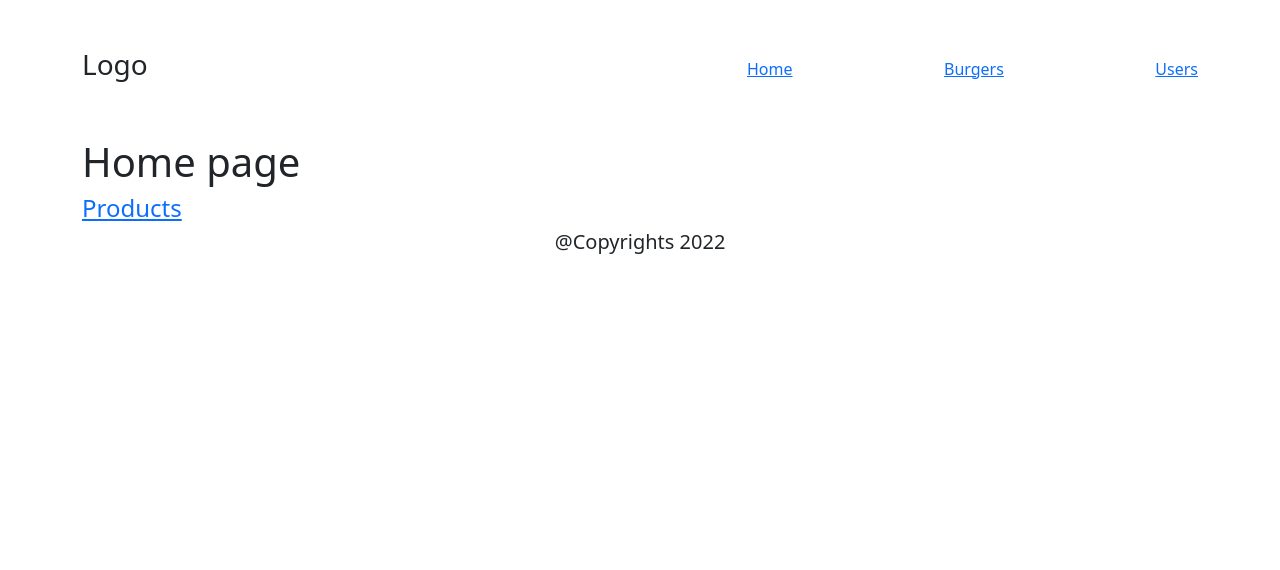
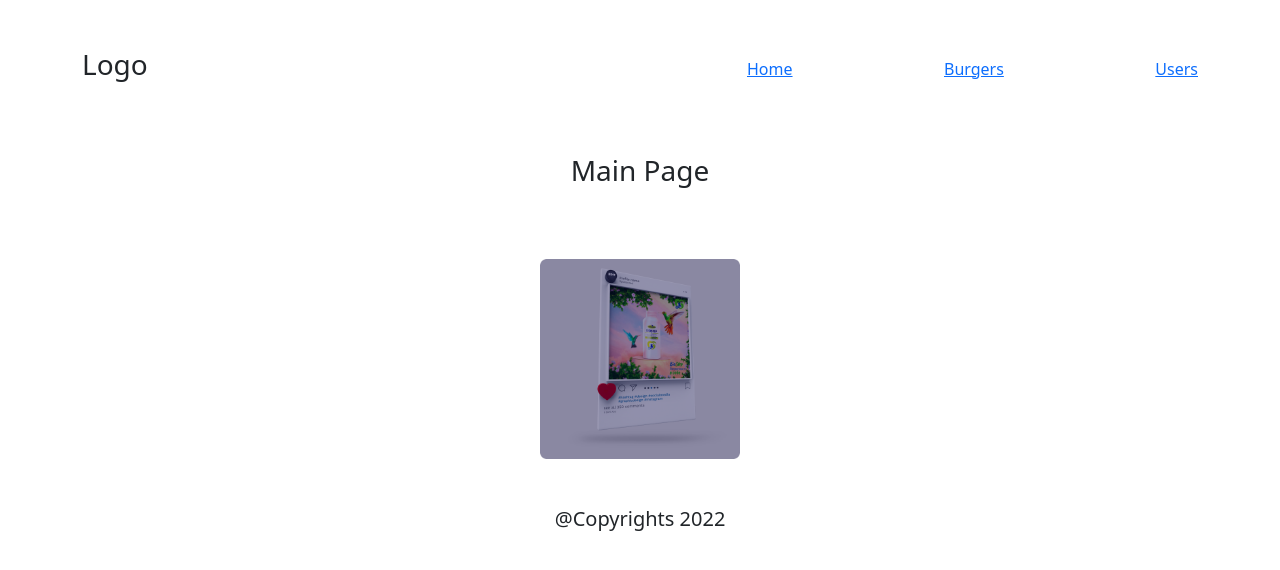
Before and after one commit to 7Davronbek/next-js-app, a Next.js app: page / in a window 1280 px wide. Shown: the top 570 px of the page. Built offline with nearby package versions, Linux system fonts and the light colour scheme.

Commit message:
next-js-app

```diff
--- /dev/null
+++ b/components/Header.jsx
@@ -0,0 +1,21 @@
+import Image from 'next/image'
+import React from 'react'
+
+const Header = () => {
+    return (
+        <div className='Header'>
+            <div className="container">
+                <div className="row">
+                    <div className="col-12 ">
+                        <h3 className='text-center py-3'>Main Page</h3>
+                        <div className="image text-center py-5">
+                            <Image src='/images/1.png' width={200} height={200} alt='Next JS project' />
+                        </div>
+                    </div>
+                </div>
+            </div>
+        </div>
+    )
+}
+
+export default Header
--- a/pages/index.js
+++ b/pages/index.js
@@ -1,19 +1,11 @@
 import Link from 'next/link'
 import React from 'react'
+import Header from '../components/Header'
 
 const index = () => {
     return (
         <>
-            <div className="Home">
-                <div className="container">
-                    <div className="row">
-                        <div className="col-12">
-                            <h1>Home page</h1>
-                            <h4><Link href='/product'>Products</Link></h4>
-                        </div>
-                    </div>
-                </div>
-            </div>
+            <Header />
         </>
     )
 }
```
